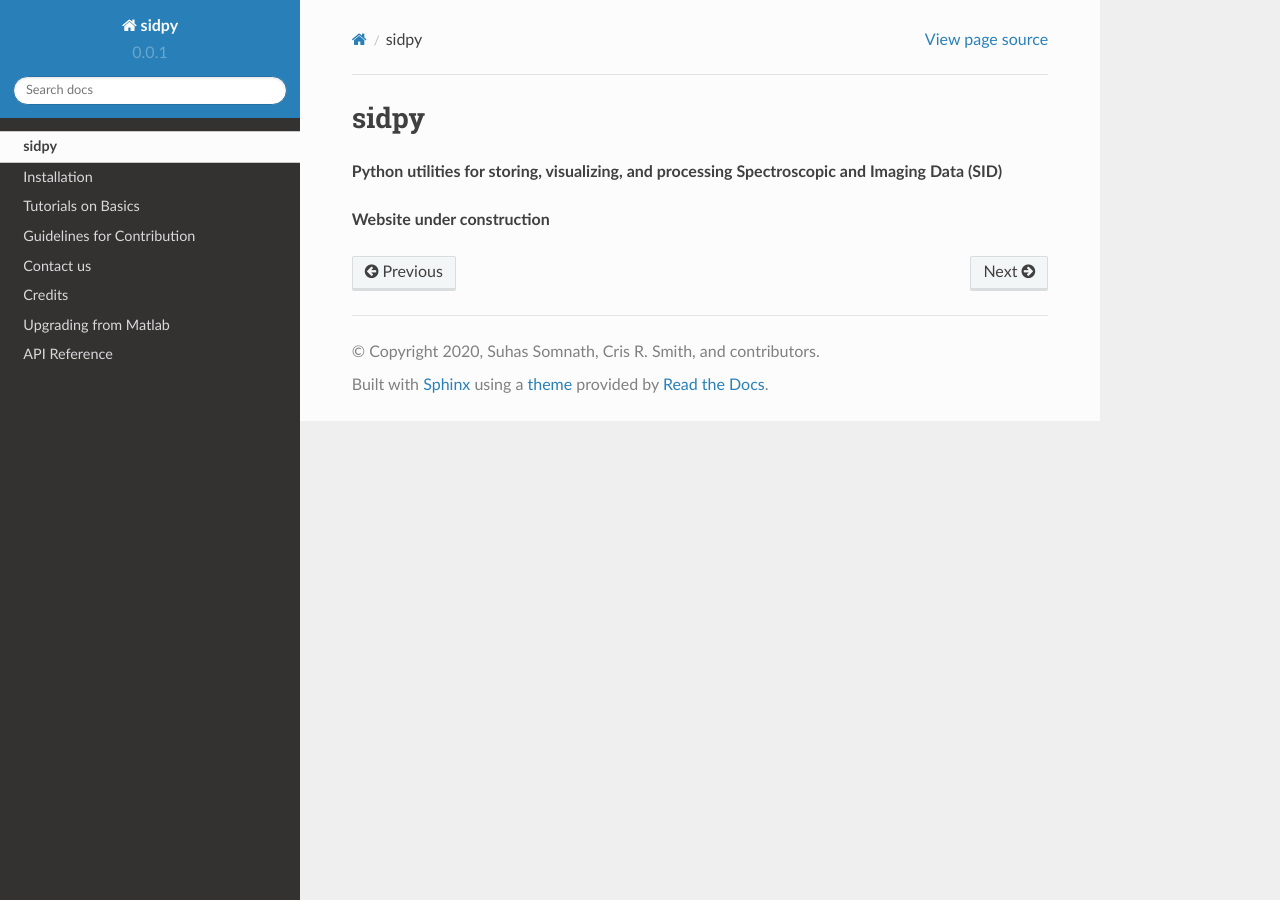
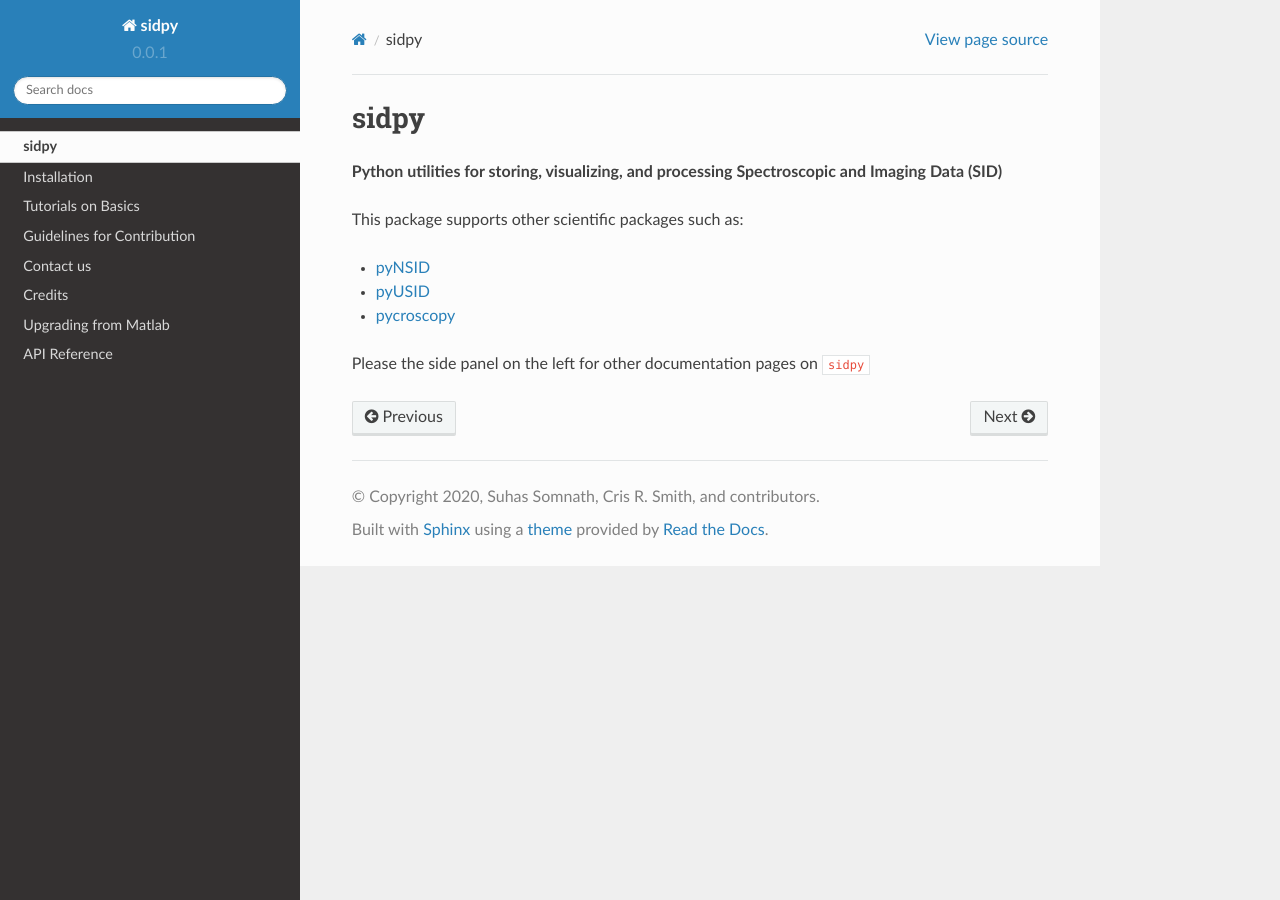
Before and after one commit to pycroscopy/sidpy, a Sphinx documentation site: the page built from docs/about.rst, in a window 1280 px wide. Built offline with Sphinx 7.4.7 and the Read the Docs theme 2.0.0, drawn with Linux system fonts in a browser that asks for light colours; pages that are not in the unit, such as notebooks, are missing from menus.

Commit message:
Slightly more information about sidpy

```diff
--- a/docs/about.rst
+++ b/docs/about.rst
@@ -4,4 +4,10 @@ sidpy
 
 **Python utilities for storing, visualizing, and processing Spectroscopic and Imaging Data (SID)**
 
-**Website under construction**
+This package supports other scientific packages such as:
+
+* `pyNSID <../pyNSID/about.html>`_
+* `pyUSID <../pyUSID/about.html>`_
+* `pycroscopy <../pycroscopy/about.html>`_
+
+Please the side panel on the left for other documentation pages on ``sidpy``
```
